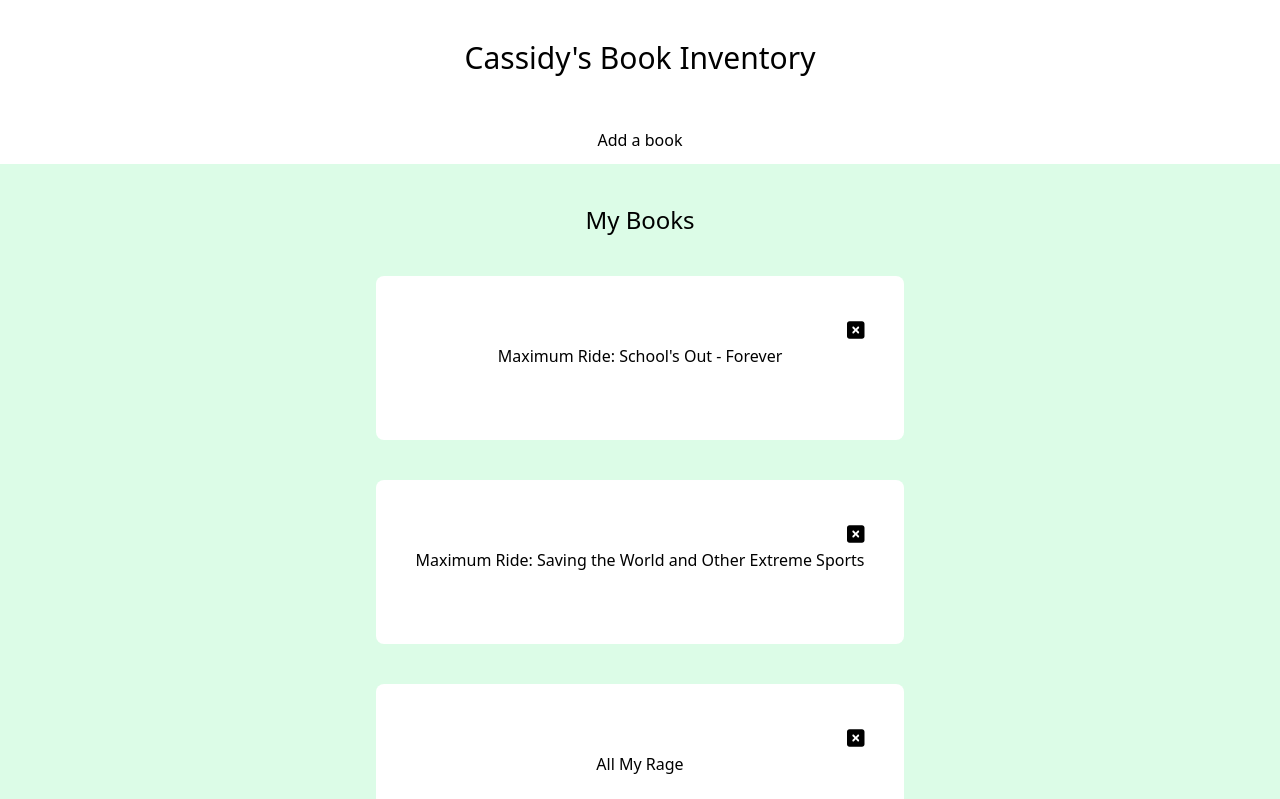
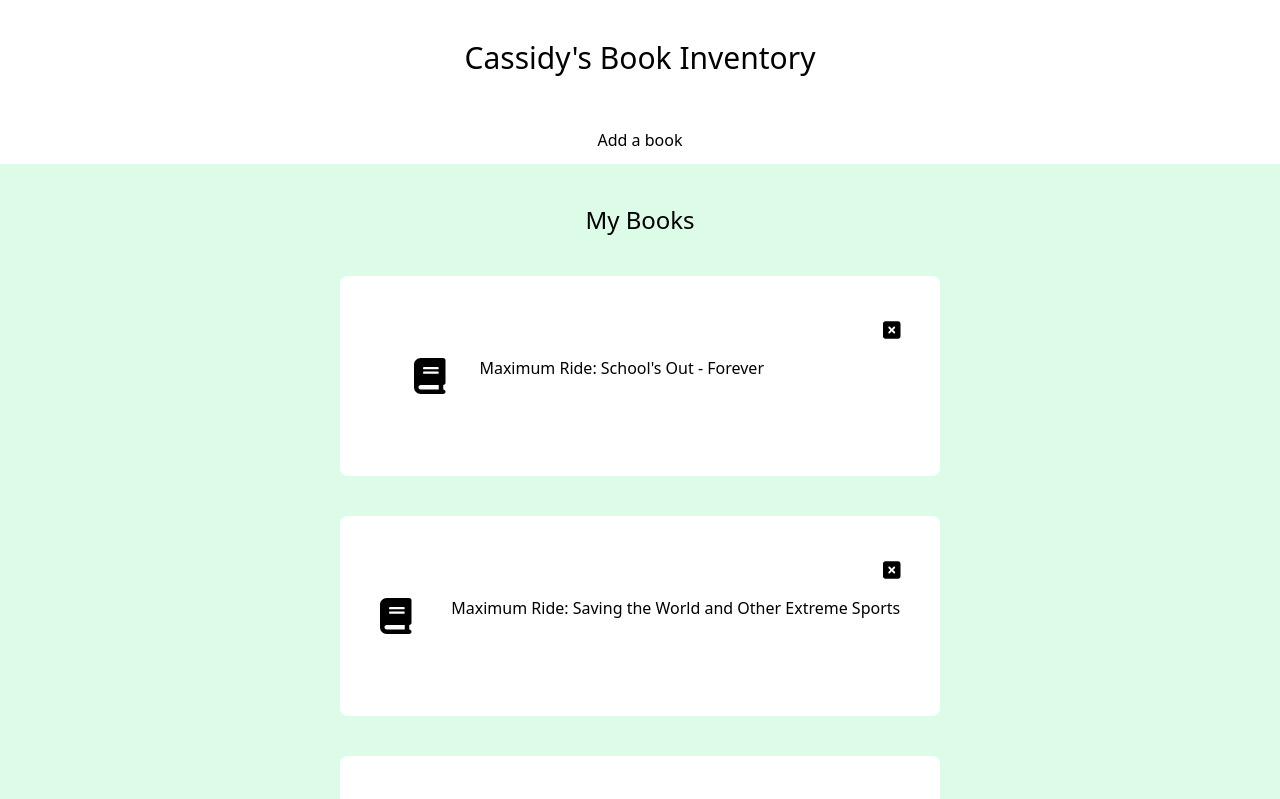
Before and after one commit to Cassidy-Sowards/book-inventory, an Angular app in the folder book-inventory/: page / in a window 1280 px wide. Shown: the top 799 px of the page. Built offline with nearby package versions, Linux system fonts and the light colour scheme; data requests are answered from the project's data file.

Commit message:
modifying display and CSS on main page

```diff
--- a/book-inventory/src/app/books/books.component.html
+++ b/book-inventory/src/app/books/books.component.html
@@ -4,12 +4,14 @@
 <div class="flex justify-center">
         <ul class="list-none">
             <li *ngFor="let book of books">
-                <div class="grid grid-rows-3 bg-white rounded-lg p-10 m-10 cursor-pointer">
+                <div class="grid grid-rows-3 content-center bg-white rounded-lg p-10 m-10 cursor-pointer">
                     <div class="col-span-3 justify-self-end">
                         <span (click)="removeBook(book)"  class="hover:opacity-30"><fa-icon class="ml-5 text-xl" [icon]="faSquareXmark"></fa-icon></span>
-
                     </div>
-                    <div class="col-span-3 justify-self-center">
+                    <div class="col-span-1 justify-self-center">
+                        <fa-icon class="text-4xl" [icon]="faBook"></fa-icon>
+                    </div>
+                    <div class="col-span-2 justify-self-start items-center break-words" [class.ml-10]="book.title.length > 50" [class.ml-0]="book.title.length <= 50">
                         <a routerLink="/detail/{{book.id}}">
                             <span class="hover:opacity-50">{{book.title}}</span>
                         </a>
```
